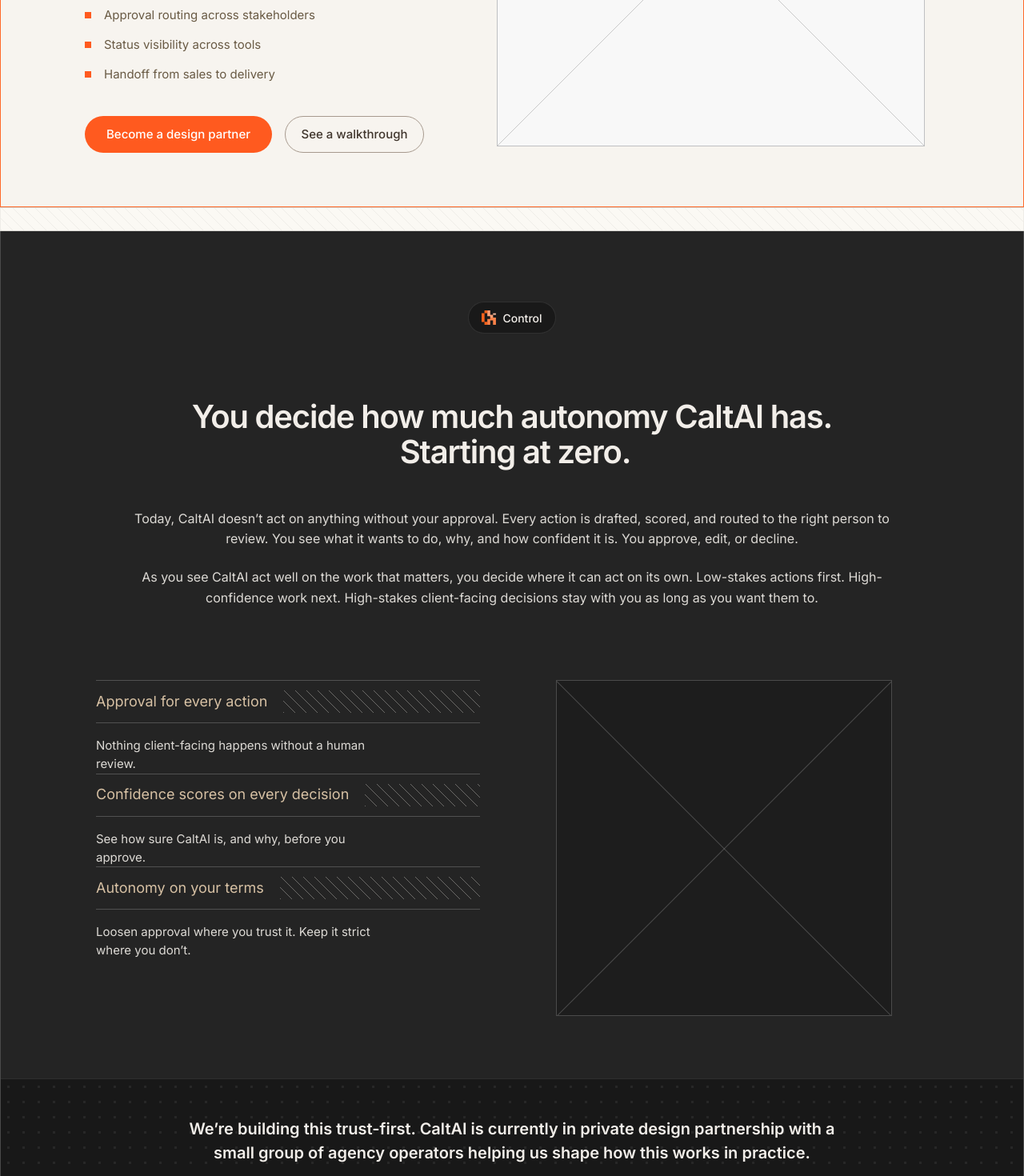
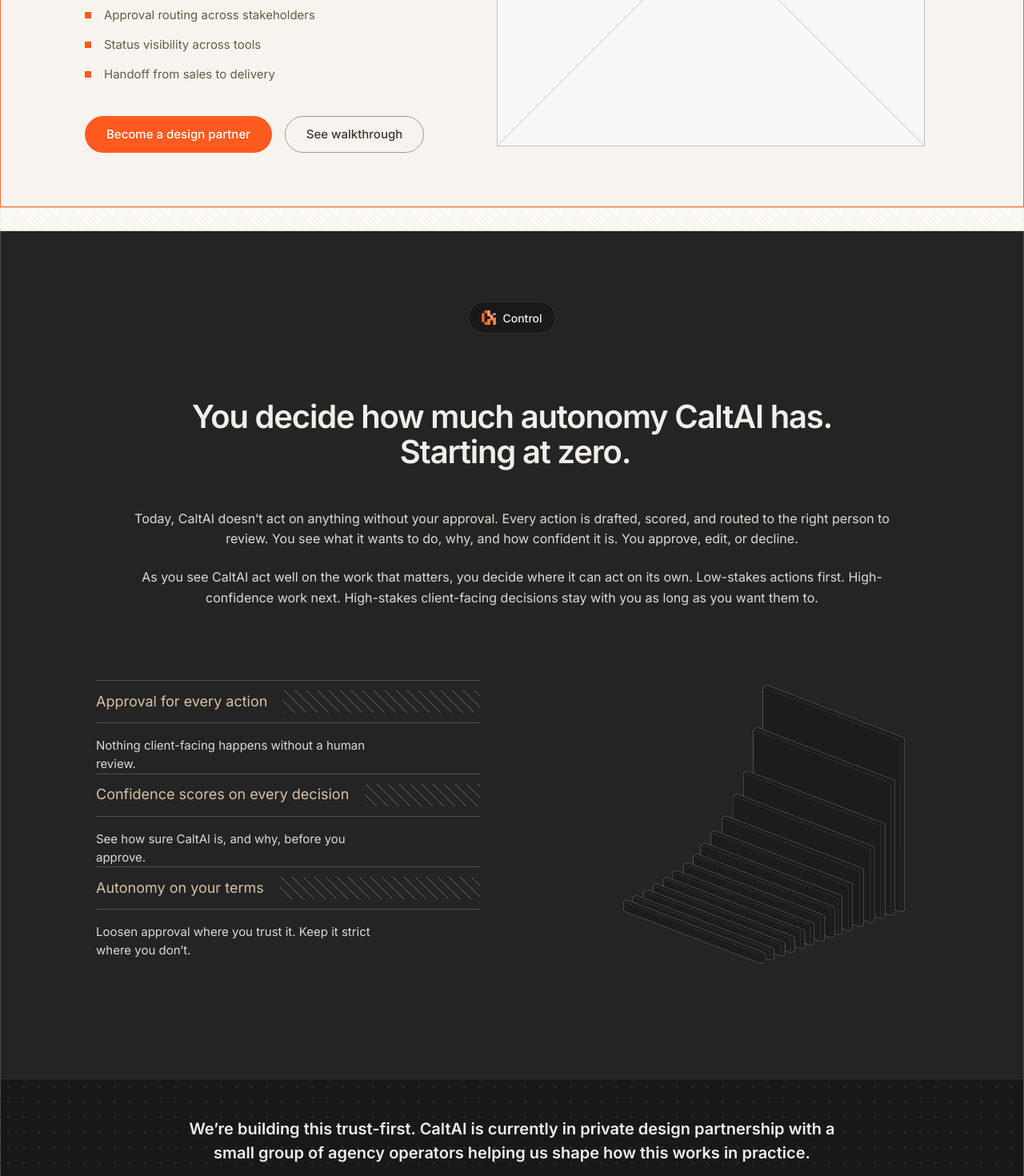
Before and after one commit to hamidra/caltai-agentic-website, a Next.js app: page / in a window 1280 px wide. Shown: the part 7015-8485 px from the top of the page at 80% size. Built offline with nearby package versions, Linux system fonts and the light colour scheme; a web font is replaced by a local one.

Commit message:
new website 17

```diff
--- a/components/ControlSection.tsx
+++ b/components/ControlSection.tsx
@@ -69,7 +69,7 @@
                         </div>
                     </div>
 
-                    <div className="mx-auto mt-14 grid max-w-[1040px] grid-cols-1 items-start gap-12 md:mt-16 md:grid-cols-[1fr_360px] md:gap-10 lg:mt-[90px] lg:grid-cols-[480px_420px] lg:gap-[95px]">
+                    <div className="mx-auto mt-14 grid max-w-[1040px] grid-cols-1 items-start gap-15 md:mt-16 md:grid-cols-[1fr_360px] md:gap-10 lg:mt-[90px] lg:grid-cols-[480px_420px] lg:gap-[95px]">
                         <div className="space-y-0">
                             {controls.map((item, index) => (
                                 <div key={item.title}>
@@ -94,9 +94,12 @@
                             ))}
                         </div>
 
-                        <div className="relative mx-auto aspect-square w-full max-w-[420px] overflow-hidden border border-white/20 bg-[#1D1D1D] md:mx-0 md:h-[360px] md:w-[360px] lg:h-[420px] lg:w-[420px]">
-                            <div className="absolute left-0 top-0 h-px w-[141.5%] origin-top-left rotate-45 bg-white/20" />
-                            <div className="absolute right-0 top-0 h-px w-[141.5%] origin-top-right -rotate-45 bg-white/20" />
+                        <div className="relative pl-[60px] pb-[60px] mx-auto flex w-full max-w-[460px] items-center justify-center md:mx-0 md:h-[360px] md:w-[400px] lg:h-[420px] lg:w-[460px]">
+                            <img
+                                src="/hero/control-visual.png"
+                                alt="Control visual showing CaltAI autonomy levels"
+                                className="h-[88%]] w-[88%] object-contain"
+                            />
                         </div>
                     </div>
                 </div>
--- a/components/WorkflowTabsSection.tsx
+++ b/components/WorkflowTabsSection.tsx
@@ -8,7 +8,6 @@
   {
     id: "client-intake",
     label: "Client intake",
-    width: "216px",
     headline: (
       <>
         Client intake, without the
@@ -25,11 +24,18 @@
       "Internal task creation",
       "Readiness check before work starts",
     ],
+    primaryCta: {
+      label: "Automate client intake",
+      href: "/design-partners?workflow=client-intake",
+    },
+    secondaryCta: {
+      label: "See intake flow",
+      href: "/get-started?workflow=client-intake",
+    },
   },
   {
     id: "lead-lifecycle",
     label: "Lead lifecycle",
-    width: "216px",
     headline: (
       <>
         Lead lifecycle, from first
@@ -46,11 +52,18 @@
       "Qualification signals",
       "Handoff to sales or founder",
     ],
+    primaryCta: {
+      label: "Improve lead lifecycle",
+      href: "/design-partners?workflow=lead-lifecycle",
+    },
+    secondaryCta: {
+      label: "See lead flow",
+      href: "/get-started?workflow=lead-lifecycle",
+    },
   },
   {
     id: "outbound-followup",
     label: "Outbound follow-up",
-    width: "274px",
     headline: (
       <>
         Outbound follow-up that
@@ -67,11 +80,18 @@
       "Positive-reply routing",
       "Sequence pause and next-step recommendations",
     ],
+    primaryCta: {
+      label: "Fix outbound follow-up",
+      href: "/design-partners?workflow=outbound-followup",
+    },
+    secondaryCta: {
+      label: "See follow-up flow",
+      href: "/get-started?workflow=outbound-followup",
+    },
   },
   {
     id: "post-sales",
     label: "Post-sales onboarding",
-    width: "324px",
     headline: (
       <>
         Onboarding, from signed deal
@@ -88,6 +108,14 @@
       "Status visibility across tools",
       "Handoff from sales to delivery",
     ],
+    primaryCta: {
+      label: "Become a design partner",
+      href: "/design-partners?workflow=post-sales-onboarding",
+    },
+    secondaryCta: {
+      label: "See walkthrough",
+      href: "/get-started?workflow=post-sales-onboarding",
+    },
   },
 ];
 
@@ -97,11 +125,9 @@
 
   return (
     <section className="relative w-full overflow-hidden bg-[#FBF9F4] pt-[44px] md:pt-[56px] lg:pt-[60px]">
-      {/* Top Hatch Strip */}
       <div className="absolute left-0 right-0 top-[44px] z-0 h-[52px] border-y border-[#FF6A2A] hatch-pattern-strip md:top-[56px] lg:top-[60px]" />
 
       <div className="relative z-10 mx-auto flex max-w-[1300px] flex-col items-start lg:items-center">
-        {/* Tabs */}
         <div className="w-full px-5 md:px-8 lg:flex lg:justify-center lg:px-0">
           <div className="grid w-full grid-cols-2 border-l border-t border-[#FF6A2A] bg-[#F7F4EF] lg:flex lg:w-auto">
             {tabData.map((tab, idx) => (
@@ -110,12 +136,9 @@
                 onClick={() => setActiveIdx(idx)}
                 aria-selected={activeIdx === idx}
                 className={`h-[52px] border-b border-r border-[#FF6A2A] px-3 text-[14px] font-medium transition-colors md:px-6 md:text-[16px] lg:flex-shrink-0 lg:border-b-0 lg:text-[17px] ${activeIdx === idx
-                  ? "bg-[#FF5A1F] text-white"
-                  : "bg-[#F7F4EF] text-[#8D8176]"
+                    ? "bg-[#FF5A1F] text-white"
+                    : "bg-[#F7F4EF] text-[#8D8176]"
                   }`}
-                style={{
-                  width: undefined,
-                }}
               >
                 <span className="whitespace-nowrap">{tab.label}</span>
               </button>
@@ -123,9 +146,7 @@
           </div>
         </div>
 
-        {/* Main Panel */}
         <div className="relative top-[-2px] box-border flex w-full max-w-full flex-col gap-10 border border-[#FF6A2A] bg-[#F7F4EF] px-5 pb-10 pt-10 md:px-8 md:pb-12 md:pt-12 lg:h-[670px] lg:w-[1300px] lg:grid-cols-[430px_535px] lg:gap-[85px] lg:px-[105px] lg:pb-[56px] lg:pt-[58px] xl:grid">
-          {/* Left Column */}
           <div className="w-full lg:w-[430px]">
             <AnimatePresence mode="wait">
               <motion.div
@@ -143,7 +164,6 @@
                   {currentTab.description}
                 </p>
 
-                {/* Divider Block */}
                 <div className="mb-8 flex w-full items-center justify-between gap-4 border-y border-[rgba(80,70,60,0.14)] py-[10px] lg:mb-[36px] lg:max-w-[414px]">
                   <span className="whitespace-nowrap text-[16px] font-semibold text-[#443218] md:text-[18px]">
                     What will be handled
@@ -151,7 +171,6 @@
                   <div className="h-[26px] min-w-[70px] flex-1 hatch-pattern-orange opacity-80" />
                 </div>
 
-                {/* Bullet List */}
                 <ul className="space-y-[14px] lg:space-y-[15px]">
                   {currentTab.bullets.map((bullet, idx) => (
                     <li key={idx} className="flex items-start gap-4">
@@ -163,27 +182,25 @@
                   ))}
                 </ul>
 
-                {/* Buttons */}
                 <div className="mt-9 flex flex-col gap-3 sm:flex-row sm:flex-wrap lg:mt-[42px] lg:gap-[16px]">
                   <Link
-                    href="/design-partners"
-                    className="flex h-[46px] w-full items-center justify-center rounded-full bg-[#FF5A1F] text-[15px] font-medium text-white transition-opacity hover:opacity-90 sm:w-[234px]"
+                    href={currentTab.primaryCta.href}
+                    className="flex h-[46px] w-full items-center justify-center rounded-full bg-[#FF5A1F] px-5 text-[15px] font-medium text-white transition-opacity hover:opacity-90 sm:min-w-[234px] sm:w-auto"
                   >
-                    Become a design partner
+                    {currentTab.primaryCta.label}
                   </Link>
 
                   <Link
-                    href="/get-started?mode=demo"
-                    className="flex h-[46px] w-full items-center justify-center rounded-full border border-[#A79A8E] bg-transparent text-[15px] font-medium text-[#40362D] transition-colors hover:bg-[rgba(167,154,142,0.05)] sm:w-[174px]"
+                    href={currentTab.secondaryCta.href}
+                    className="flex h-[46px] w-full items-center justify-center rounded-full border border-[#A79A8E] bg-transparent px-5 text-[15px] font-medium text-[#40362D] transition-colors hover:bg-[rgba(167,154,142,0.05)] sm:min-w-[174px] sm:w-auto"
                   >
-                    See a walkthrough
+                    {currentTab.secondaryCta.label}
                   </Link>
                 </div>
               </motion.div>
             </AnimatePresence>
           </div>
 
-          {/* Right Visual */}
           <div className="relative aspect-[1.15/1] w-full flex-shrink-0 overflow-hidden border border-[#BFC0C2] bg-[#F8F8F8] md:aspect-square lg:h-[535px] lg:w-[535px]">
             <svg
               className="absolute inset-0 h-full w-full text-[#C9C9C9]"
@@ -210,7 +227,6 @@
         </div>
       </div>
 
-      {/* Bottom Zebra Band */}
       <div className="relative top-[-2px] h-[30px] overflow-hidden border-y border-[#D5D4CF] bg-[#FBF9F4]">
         <div className="page-frame h-full hatch-pattern opacity-30" />
       </div>
```
Also changed, not shown: public/hero/control-visual.png (added).
